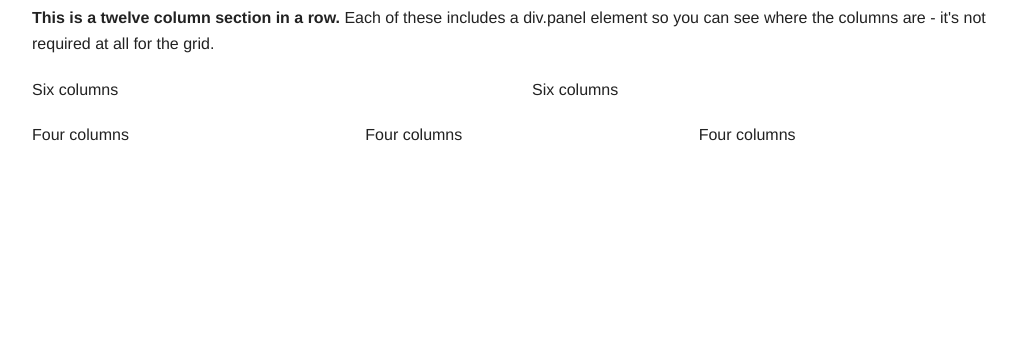
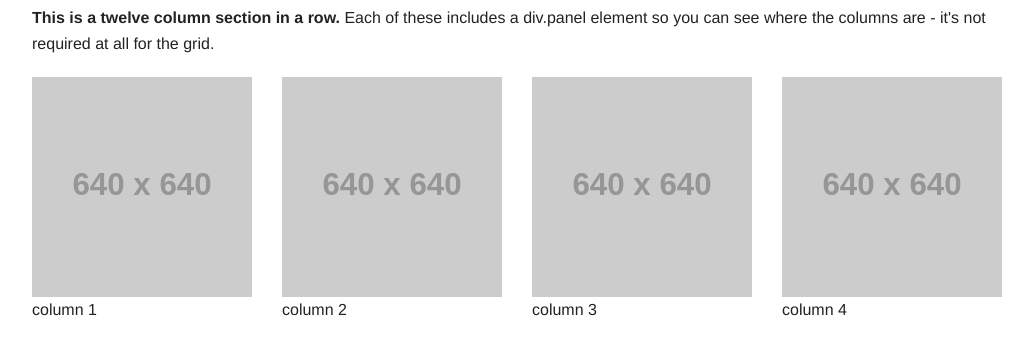
Before and after one commit to losifer/thunderstrike, a plain HTML site: page index.html in a window 1280 px wide. Shown: the part 795-1137 px from the top of the page, without its empty margins (123-1156 px from the left). Before the commit the page ends 963 px from the top, so only its background shows below. Drawn offline with Linux system fonts and the light colour scheme; placeholder pictures from the web are drawn by us.

Commit message:
adding layout

```diff
--- a/index.html
+++ b/index.html
@@ -37,32 +37,30 @@
             </div>
           </div>
         </div>
+
         <div class="row">
-          <div class="large-6 medium-6 columns">
+          <div class="large-3 medium-3 small-12 columns">
             <div class="callout panel">
-              <p>Six columns</p>
+                <img src="http://placehold.it/640x640">
+                <p>column 1</p>
             </div>
           </div>
-          <div class="large-6 medium-6 columns">
+          <div class="large-3 medium-3 small-12 columns">
             <div class="callout panel">
-              <p>Six columns</p>
+              <img src="http://placehold.it/640x640">
+              <p>column 2</p>
             </div>
           </div>
-        </div>
-        <div class="row">
-          <div class="large-4 medium-4 small-4 columns">
+          <div class="large-3 medium-3 small-12 columns">
             <div class="callout panel">
-              <p>Four columns</p>
+              <img src="http://placehold.it/640x640">
+              <p>column 3</p>
             </div>
           </div>
-          <div class="large-4 medium-4 small-4 columns">
+          <div class="large-3 medium-3 small-12 columns">
             <div class="callout panel">
-              <p>Four columns</p>
-            </div>
-          </div>
-          <div class="large-4 medium-4 small-4 columns">
-            <div class="callout panel">
-              <p>Four columns</p>
+              <img src="http://placehold.it/640x640">
+              <p>column 4</p>
             </div>
           </div>
         </div>
```
